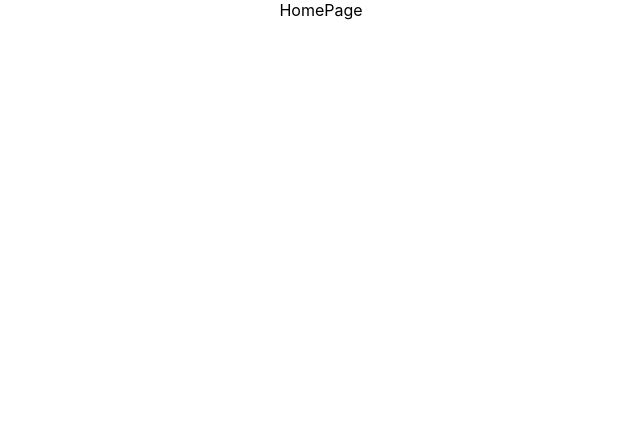
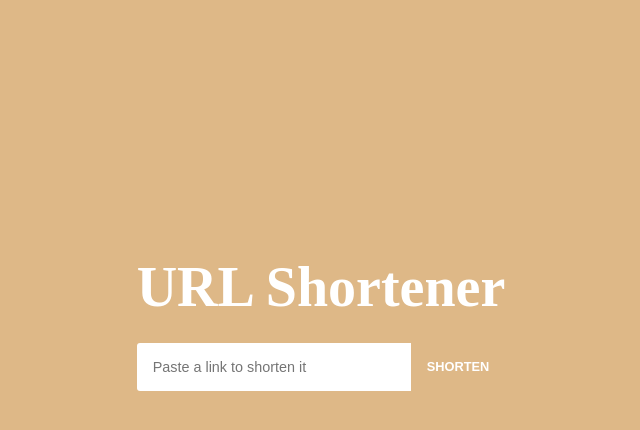
Before and after one commit to Portfolio-React-Team1/Bub-it, a React (Create React App) app: page / in a window 1280 px wide. Shown: the top 430 px of the page, without its empty margins (319-959 px from the left). Built offline with nearby package versions, Linux system fonts and the light colour scheme.

Commit message:
First Update

```diff
--- a/src/App.css
+++ b/src/App.css
@@ -1,38 +1,268 @@
-.App {
-  text-align: center;
-}
-
-.App-logo {
-  height: 40vmin;
-  pointer-events: none;
-}
-
-@media (prefers-reduced-motion: no-preference) {
-  .App-logo {
-    animation: App-logo-spin infinite 20s linear;
-  }
-}
-
-.App-header {
-  background-color: #282c34;
-  min-height: 100vh;
+.container {
+  height: 80vh;
   display: flex;
   flex-direction: column;
   align-items: center;
   justify-content: center;
-  font-size: calc(10px + 2vmin);
-  color: white;
 }
 
-.App-link {
-  color: #61dafb;
+.inputContainer h1 {
+  font-family: 'Playfair Display', serif;
+  font-size: 3.5rem;
+  color: #fff;
+  margin-bottom: 1.5rem;
+}
+.inputContainer h1 span {
+  color: var(--primary-color);
+}
+.inputContainer div {
+  display: flex;
+  margin-bottom: 2rem;
+}
+.inputContainer input {
+  width: 100%;
+  padding: 0.5rem 0.2rem 0.5rem 0;
+  text-indent: 1rem;
+  border: none;
+  outline: none;
+  font-size: 1rem;
+  border-top-left-radius: 3px;
+  border-bottom-left-radius: 3px;
+}
+.inputContainer input::placeholder {
+  font-size: 0.9rem;
+}
+.inputContainer button {
+  padding: 0 1rem;
+  height: 3rem;
+  font-size: 0.8rem;
+  text-transform: uppercase;
+  font-weight: bold;
+  border-top-right-radius: 3px;
+  border-bottom-right-radius: 3px;
+  color: #fff;
+  background-color: var(--primary-color);
+  border: none;
+  cursor: pointer;
 }
 
-@keyframes App-logo-spin {
-  from {
-    transform: rotate(0deg);
-  }
-  to {
-    transform: rotate(360deg);
-  }
+/* Result */
+.result {
+  display: flex;
+  align-items: center;
+  justify-content: space-between;
+  padding: 0.5rem 1rem;
 }
+.result p {
+  color: #fff;
+  border: 1px solid var(--primary-color);
+  padding: 0.5rem 1rem;
+  margin-right: 1rem;
+}
+.result button {
+  padding: 0.5rem 1rem;
+  color: #fff;
+  cursor: pointer;
+  background: var(--primary-color);
+  border: none;
+}
+.result button.copied {
+  background: #fff;
+  color: var(--primary-color);
+}
+.noData {
+  color: #fff;
+  font-size: 1rem;
+}
+
+/* background animate */
+@keyframes cube {
+    from {
+        transform: scale(0) rotate(0deg) translate(-50%, -50%);
+        opacity: 1;
+    }
+    to {
+        transform: scale(20) rotate(960deg) translate(-50%, -50%);
+        opacity: 0;
+    }
+}
+
+.background {
+    position: fixed;
+    width: 100vw;
+    height: 100vh;
+    top: 0;
+    left: 0;
+    margin: 0;
+    padding: 0;
+    background: #0040C1;
+    overflow: hidden;
+}
+.background li {
+    position: absolute;
+    top: 80vh;
+    left: 45vw;
+    width: 10px;
+    height: 10px;
+    border: solid 1px #0039ad;
+    color: transparent;
+    transform-origin: top left;
+    transform: scale(0) rotate(0deg) translate(-50%, -50%);
+    animation: cube 7s ease-in forwards infinite;
+}
+undefined
+.background li:nth-child(0) {
+    animation-delay: 0s;
+    left: 34vw;
+    top: 58vh;
+    border-color: #0046d4;
+}
+
+.background li:nth-child(1) {
+    animation-delay: 2s;
+    left: 87vw;
+    top: 84vh;
+}
+
+.background li:nth-child(2) {
+    animation-delay: 4s;
+    left: 64vw;
+    top: 28vh;
+}
+
+.background li:nth-child(3) {
+    animation-delay: 6s;
+    left: 8vw;
+    top: 74vh;
+    border-color: #0046d4;
+}
+
+.background li:nth-child(4) {
+    animation-delay: 8s;
+    left: 16vw;
+    top: 39vh;
+}
+
+.background li:nth-child(5) {
+    animation-delay: 10s;
+    left: 83vw;
+    top: 11vh;
+}
+
+
+.background {
+  position: fixed;
+  width: 100vw;
+  height: 100vh;
+  top: 0;
+  left: 0;
+  margin: 0;
+  padding: 0;
+  background: burlywood;
+  overflow: hidden;
+  z-index: -1;
+}
+.background li {
+  position: absolute;
+  display: block;
+  list-style: none;
+  width: 20px;
+  height: 20px;
+  background: rgba(255, 255, 255, 0.2);
+  animation: animate 19s linear infinite;
+}
+
+
+
+
+.background li:nth-child(0) {
+  left: 65%;
+  width: 97px;
+  height: 97px;
+  bottom: -97px;
+  animation-delay: 1s;
+}
+.background li:nth-child(1) {
+  left: 7%;
+  width: 95px;
+  height: 95px;
+  bottom: -95px;
+  animation-delay: 2s;
+}
+.background li:nth-child(2) {
+  left: 41%;
+  width: 135px;
+  height: 135px;
+  bottom: -135px;
+  animation-delay: 4s;
+}
+.background li:nth-child(3) {
+  left: 36%;
+  width: 111px;
+  height: 111px;
+  bottom: -111px;
+  animation-delay: 3s;
+}
+.background li:nth-child(4) {
+  left: 35%;
+  width: 140px;
+  height: 140px;
+  bottom: -140px;
+  animation-delay: 3s;
+}
+.background li:nth-child(5) {
+  left: 60%;
+  width: 99px;
+  height: 99px;
+  bottom: -99px;
+  animation-delay: 11s;
+}
+.background li:nth-child(6) {
+  left: 74%;
+  width: 104px;
+  height: 104px;
+  bottom: -104px;
+  animation-delay: 14s;
+}
+.background li:nth-child(7) {
+  left: 79%;
+  width: 105px;
+  height: 105px;
+  bottom: -105px;
+  animation-delay: 3s;
+}
+.background li:nth-child(8) {
+  left: 51%;
+  width: 79px;
+  height: 79px;
+  bottom: -79px;
+  animation-delay: 6s;
+}
+.background li:nth-child(9) {
+  left: 69%;
+  width: 114px;
+  height: 114px;
+  bottom: -114px;
+  animation-delay: 17s;
+}
+.background li:nth-child(10) {
+  left: 71%;
+  width: 84px;
+  height: 84px;
+  bottom: -84px;
+  animation-delay: 13s;
+}
+.background li:nth-child(11) {
+  left: 89%;
+  width: 132px;
+  height: 132px;
+  bottom: -132px;
+  animation-delay: 34s;
+}
+.background li:nth-child(12) {
+  left: 2%;
+  width: 98px;
+  height: 98px;
+  bottom: -98px;
+  animation-delay: 6s;
+}
--- a/src/App.js
+++ b/src/App.js
@@ -1,11 +1,13 @@
 
 import './App.css';
+import BackgroundAnimate from './BackgroundAnimate';
 import HomePage from './pages/HomePage';
 
 function App() {
   return (
-    <div className="App">
+    <div className="container">
       <HomePage />
+      <BackgroundAnimate />
     </div>
   );
 }
--- /dev/null
+++ b/src/BackgroundAnimate.js
@@ -0,0 +1,16 @@
+
+const BackgroundAnimate = () => {
+  return (
+    <ul class="background">
+      <li></li>
+      <li></li>
+      <li></li>
+      <li></li>
+      <li></li>
+      <li></li>
+    </ul>
+
+  )
+}
+
+export default BackgroundAnimate
--- a/src/index.js
+++ b/src/index.js
@@ -2,7 +2,6 @@ import React from 'react';
 import ReactDOM from 'react-dom/client';
 import './index.css';
 import App from './App';
-
 
 const root = ReactDOM.createRoot(document.getElementById('root'));
 root.render(
--- a/src/pages/HomePage.jsx
+++ b/src/pages/HomePage.jsx
@@ -1,9 +1,22 @@
 import React from 'react'
 
-const HomePage = () => {
+const InputShortener = () => {
     return (
-        <div>HomePage</div>
+        <div className='inputContainer'>
+            <h1>URL <span>Shortener</span></h1>
+            <div>
+                <input type="text" placeholder='Paste a link to shorten it' />
+                <button>shorten</button>
+            </div>
+
+
+
+
+
+
+
+        </div>
     )
 }
 
-export default HomePage
+export default InputShortener
```
